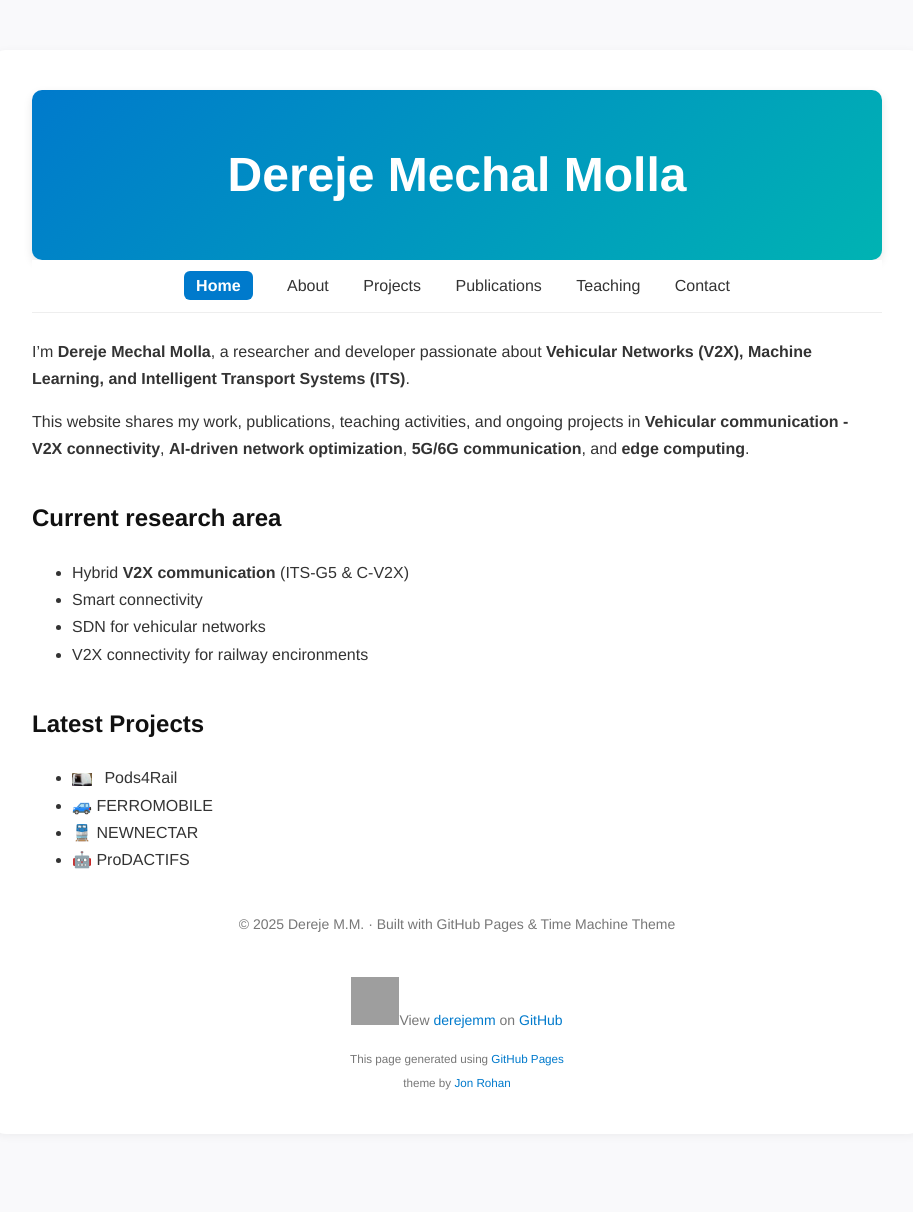
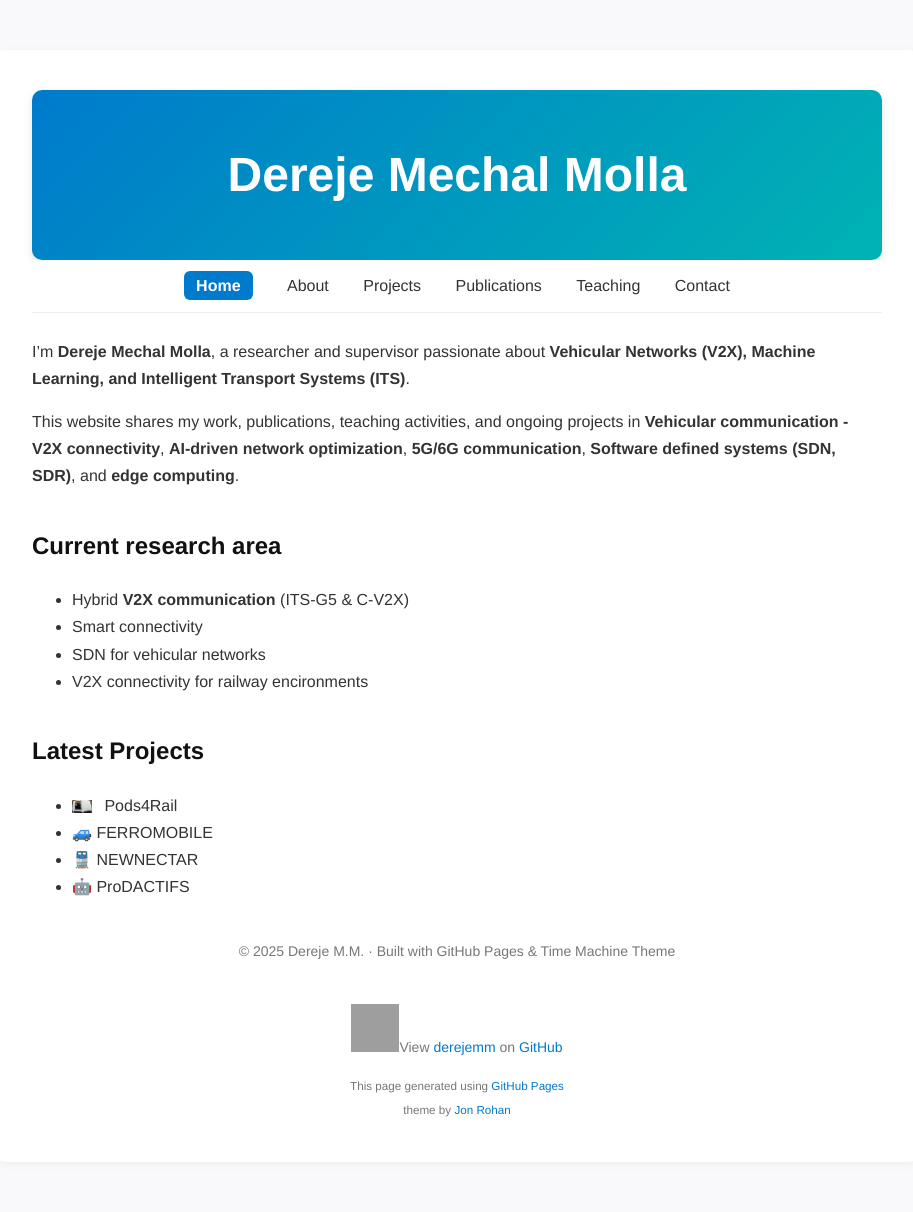
Before and after one commit to derejemm/derejemm.github.io, a Jekyll site: the page built from index.md, in a window 1280 px wide. Shown: the whole page, without its empty margins (183-1096 px from the left). Built offline with Jekyll 4.4.1, drawn with Linux system fonts in a browser that asks for light colours; a script that is not in the unit is left out; the repository's description, which GitHub fills in, is left out; before the commit the page ends 1184 px from its top, so only the background shows below that; grey boxes are pictures that could not be loaded.

Commit message:
Update index.md

```diff
--- a/index.md
+++ b/index.md
@@ -4,9 +4,9 @@ title: Home
 ---
 
 
-I’m **Dereje Mechal Molla**, a researcher and developer passionate about **Vehicular Networks (V2X), Machine Learning, and Intelligent Transport Systems (ITS)**.
+I’m **Dereje Mechal Molla**, a researcher and supervisor passionate about **Vehicular Networks (V2X), Machine Learning, and Intelligent Transport Systems (ITS)**.
 
-This website shares my work, publications, teaching activities, and ongoing projects in **Vehicular communication - V2X connectivity**, **AI-driven network optimization**, **5G/6G communication**, and **edge computing**.
+This website shares my work, publications, teaching activities, and ongoing projects in **Vehicular communication - V2X connectivity**, **AI-driven network optimization**, **5G/6G communication**, **Software defined systems (SDN, SDR)**, and **edge computing**.
 
 ## Current research area
 - Hybrid **V2X communication** (ITS-G5 & C-V2X)
@@ -21,6 +21,8 @@ This website shares my work, publications, teaching activities, and ongoing proj
 - 🚆 NEWNECTAR
 - 🤖 ProDACTIFS
 
+
+
 <footer>
   © 2025 Dereje M.M. · Built with GitHub Pages & Time Machine Theme
 </footer>
```
